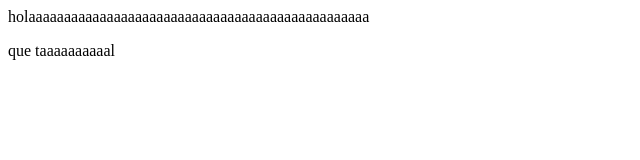
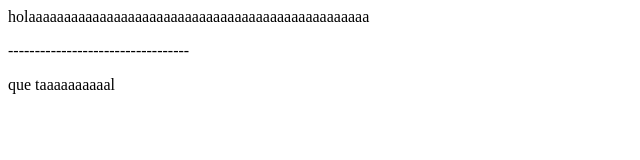
Before and after one commit to NATANTEAM7/Compuservicio, a plain HTML site: page Index.html in a window 1280 px wide. Shown: the whole page, without its empty margins (0-640 px from the left). Drawn offline with Linux system fonts and the light colour scheme.

Commit message:
Update Index.html

```diff
--- a/Index.html
+++ b/Index.html
@@ -15,6 +15,9 @@
     <body>
         <p>holaaaaaaaaaaaaaaaaaaaaaaaaaaaaaaaaaaaaaaaaaaaaaaaa</p>
 
+
+        <p>----------------------------------</p>
+
         <p> que taaaaaaaaaal</p>
     </body>
 </html>
```
